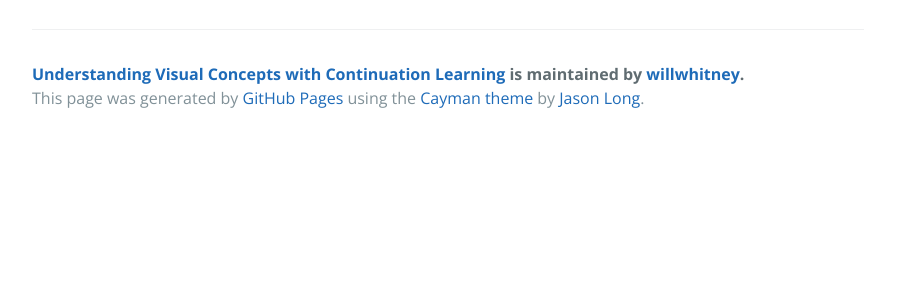
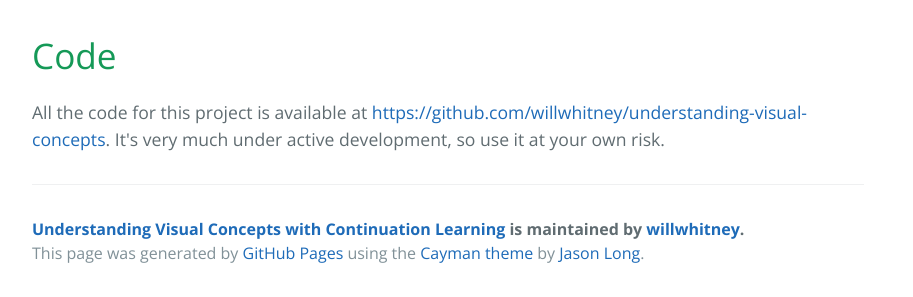
Before and after one commit to willwhitney/understanding-visual-concepts, a plain HTML site: page index.html in a window 1280 px wide. Shown: the part 1680-1977 px from the top of the page, without its empty margins (192-1105 px from the left). Before the commit the page ends 1822 px from the top, so only its background shows below. Drawn offline with nearby package versions, Linux system fonts and the light colour scheme.

Commit message:
add link to code

```diff
--- a/index.html
+++ b/index.html
@@ -50,6 +50,13 @@
             <span class="image-wrapper"><img src="assets/face_azimuth/animated.gif"></span>
         </div>
 
+        <h1>
+            <a id="code" class="anchor" href="#code" aria-hidden="true"><span aria-hidden="true" class="octicon octicon-link"></span></a>
+            Code
+        </h1>
+
+        <p>All the code for this project is available at <a href="https://github.com/willwhitney/understanding-visual-concepts">https://github.com/willwhitney/understanding-visual-concepts</a>. It's very much under active development, so use it at your own risk.</p>
+
         <footer class="site-footer">
             <span class="site-footer-owner"><a href="https://github.com/willwhitney/unsupervised-dcign">Understanding Visual Concepts with Continuation Learning</a> is maintained by <a href="https://github.com/willwhitney">willwhitney</a>.</span>
 
```
